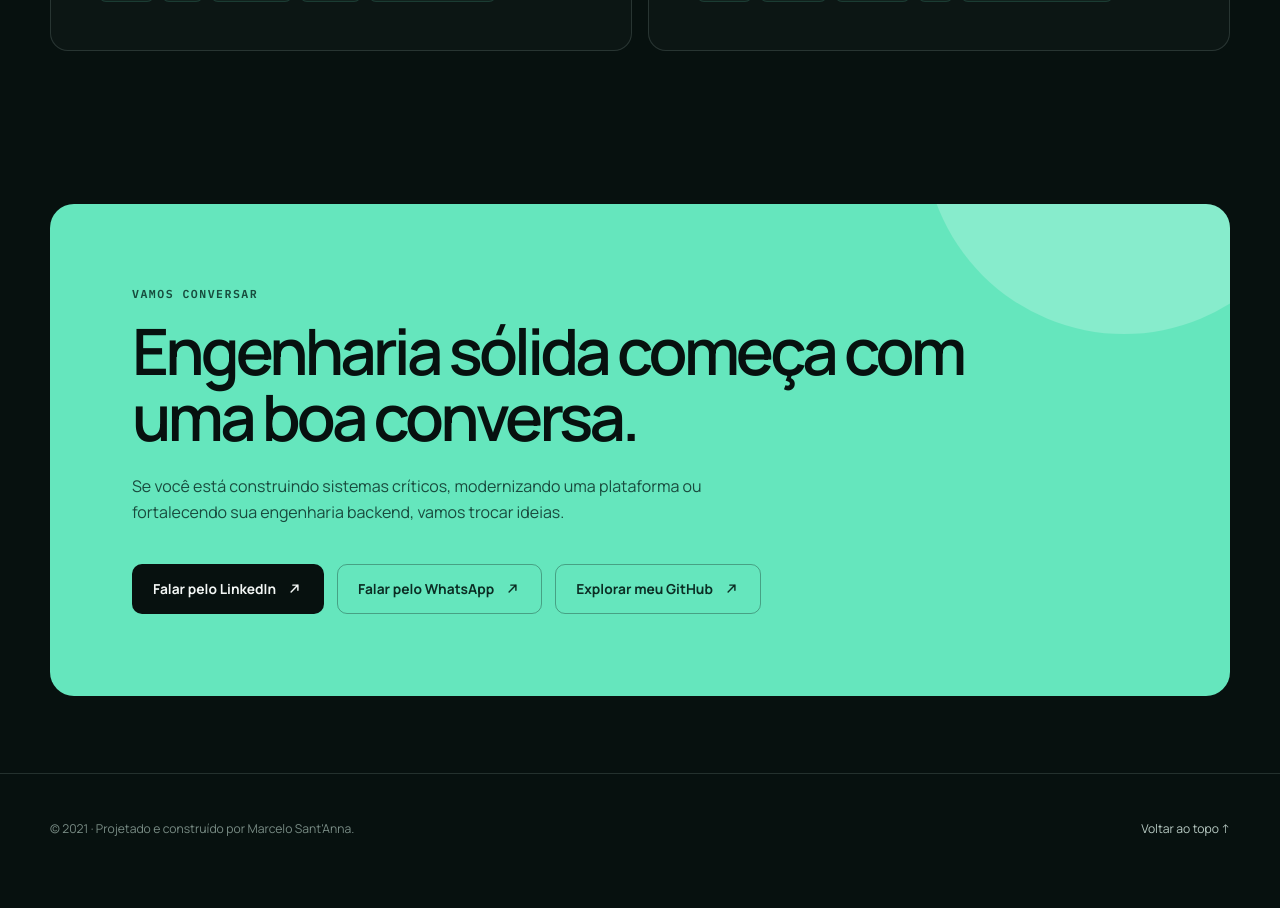
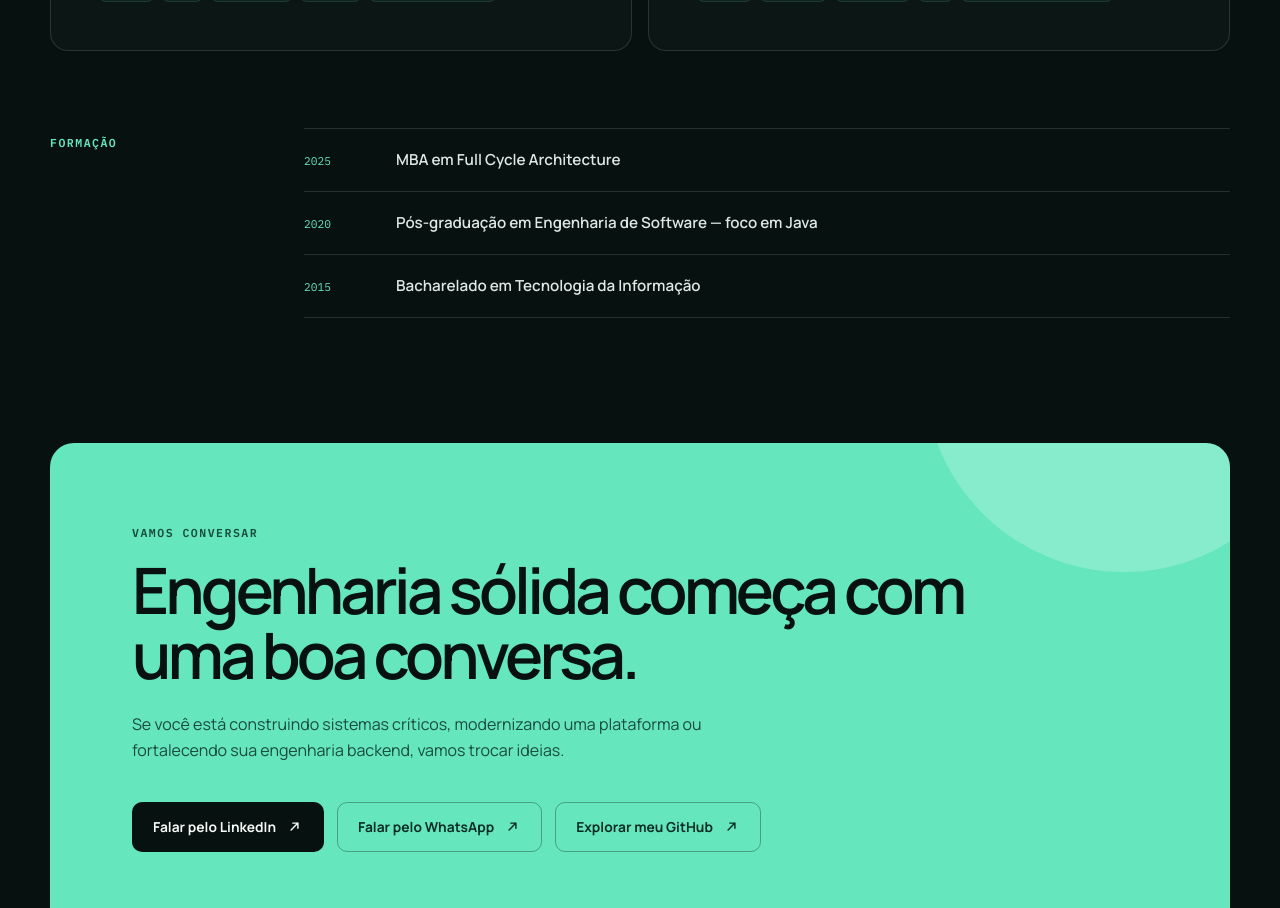
Before and after one commit to donascimentomarcelo/landing-page, a React (Vite) app: page / in a window 1280 px wide. Shown: the part 3980-4888 px from the top of the page. Before the commit the page ends 4864 px from the top, so only its background shows below. Built offline with nearby package versions, Linux system fonts and the light colour scheme.

Commit message:
Add compact education section

```diff
--- a/src/App.jsx
+++ b/src/App.jsx
@@ -136,6 +136,12 @@ const content = {
         skills: ["Java 6", "Spring", "REST", "Hibernate / JPA", "Oracle", "Maven"],
       },
     ],
+    educationLabel: "Formação",
+    education: [
+      { year: "2025", degree: "MBA em Full Cycle Architecture" },
+      { year: "2020", degree: "Pós-graduação em Engenharia de Software — foco em Java" },
+      { year: "2015", degree: "Bacharelado em Tecnologia da Informação" },
+    ],
     contactLabel: "Vamos conversar",
     contactTitle: "Engenharia sólida começa com uma boa conversa.",
     contactText:
@@ -272,6 +278,12 @@ const content = {
         ],
         skills: ["Java 6", "Spring", "REST", "Hibernate / JPA", "Oracle", "Maven"],
       },
+    ],
+    educationLabel: "Education",
+    education: [
+      { year: "2025", degree: "MBA in Full Cycle Architecture" },
+      { year: "2020", degree: "Postgraduate degree in Software Engineering — Java focus" },
+      { year: "2015", degree: "Bachelor's degree in Information Technology" },
     ],
     contactLabel: "Let's talk",
     contactTitle: "Solid engineering starts with a good conversation.",
@@ -467,6 +479,18 @@ function App() {
           </div>
         </section>
 
+        <section className="education shell" aria-labelledby="education-title">
+          <h2 className="section-label" id="education-title">{t.educationLabel}</h2>
+          <ul className="education-list">
+            {t.education.map((item) => (
+              <li key={`${item.year}-${item.degree}`}>
+                <span>{item.year}</span>
+                <strong>{item.degree}</strong>
+              </li>
+            ))}
+          </ul>
+        </section>
+
         <section className="contact section shell" id="contact">
           <div className="contact-panel">
             <p className="section-label">{t.contactLabel}</p>
--- a/src/App.scss
+++ b/src/App.scss
@@ -692,6 +692,46 @@ h1 {
   }
 }
 
+.education {
+  display: grid;
+  grid-template-columns: 190px minmax(0, 1fr);
+  gap: clamp(28px, 5vw, 72px);
+  padding-bottom: clamp(24px, 4vw, 48px);
+
+  .section-label {
+    margin: 7px 0 0;
+  }
+}
+
+.education-list {
+  margin: 0;
+  padding: 0;
+  border-top: 1px solid $line;
+  list-style: none;
+
+  li {
+    display: grid;
+    grid-template-columns: 72px minmax(0, 1fr);
+    gap: 20px;
+    align-items: baseline;
+    padding-block: 20px;
+    border-bottom: 1px solid $line;
+  }
+
+  span {
+    color: $accent;
+    font-family: "IBM Plex Mono", monospace;
+    font-size: 0.7rem;
+  }
+
+  strong {
+    color: #dce8e4;
+    font-size: 0.95rem;
+    font-weight: 600;
+    line-height: 1.45;
+  }
+}
+
 .contact {
   padding-block: clamp(56px, 6vw, 84px);
 }
@@ -890,6 +930,16 @@ button:focus-visible {
     grid-row: 2;
   }
 
+  .education {
+    grid-template-columns: 1fr;
+    gap: 16px;
+  }
+
+  .education-list li {
+    grid-template-columns: 58px minmax(0, 1fr);
+    gap: 14px;
+  }
+
   .contact-panel::after {
     width: 260px;
     height: 260px;
```
Also changed, not shown: 1 other file (tests, documents, lock files or other folders).
